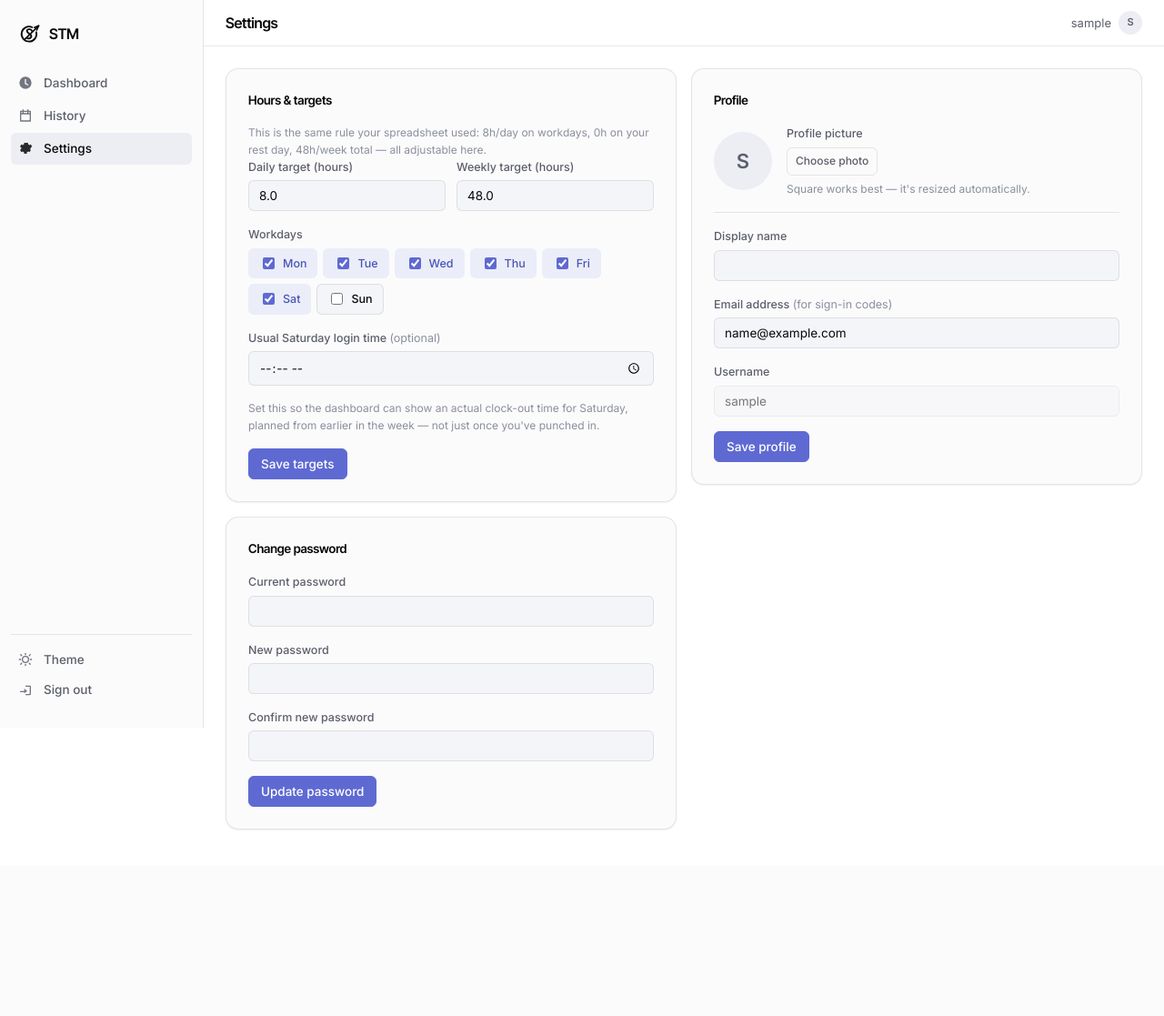
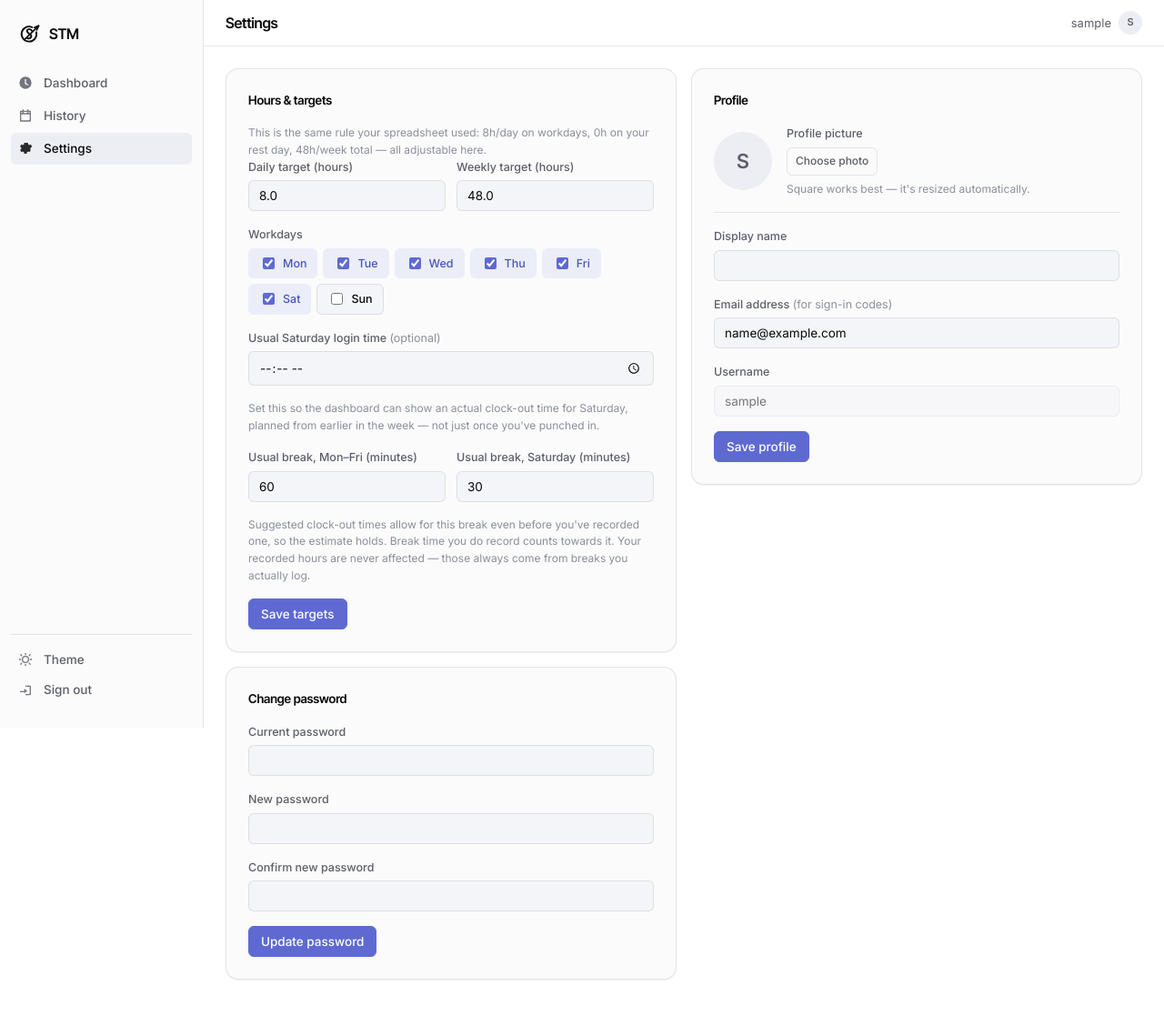
Before and after one commit to savettka/Timesheet-App, a Flask app: page /settings in a window 1280 px wide. Shown: the whole page at 91% size. Before the commit the page ends 912 px from the top, so only its background shows below. Run offline with Flask 3, Linux system fonts and the light colour scheme; the visitor is signed in with stand-in values (Sample User, id 1).

Commit message:
Break allowance in clock-out estimates

```diff
--- a/app/__init__.py
+++ b/app/__init__.py
@@ -39,6 +39,16 @@ def _run_light_migrations():
             )
         if "avatar_filename" not in user_columns:
             statements.append("ALTER TABLE user ADD COLUMN avatar_filename VARCHAR(120)")
+        if "weekday_break_minutes" not in user_columns:
+            statements.append(
+                "ALTER TABLE user ADD COLUMN weekday_break_minutes "
+                "INTEGER NOT NULL DEFAULT 60"
+            )
+        if "saturday_break_minutes" not in user_columns:
+            statements.append(
+                "ALTER TABLE user ADD COLUMN saturday_break_minutes "
+                "INTEGER NOT NULL DEFAULT 30"
+            )
         if "email" not in user_columns:
             # Added without UNIQUE: SQLite can't add a unique column in place.
             # The unique index below does the same job on an existing table.
--- a/app/main.py
+++ b/app/main.py
@@ -146,7 +146,7 @@ def build_dashboard_context():
         worked_today_in_week = logic.entry_total_hours(open_entry, now=now)
         weekly_before_today = weekly["worked_hours"] - worked_today_in_week
         reached, suggested_dt, still_needed = logic.suggested_logout(
-            open_entry, weekly_before_today, weekly["target_hours"], now=now
+            open_entry, weekly_before_today, weekly["target_hours"], now=now, user=user
         )
         # A suggested clock-out that lands on a later day is arithmetic, not
         # advice -- it assumes working straight through without ever logging
@@ -154,7 +154,16 @@ def build_dashboard_context():
         # today's own standard hours, which is a target today can actually meet.
         lands_today = suggested_dt is not None and suggested_dt.date() == now.date()
         today_remaining = today_target - today_worked
-        today_dt = now + timedelta(hours=today_remaining) if today_remaining > 0 else None
+        # Same allowance as the weekly suggestion: the break still to be taken
+        # is time at the desk that won't count as worked.
+        break_to_come = logic.unrecorded_break_hours(
+            user, open_entry.date, open_entry, now=now
+        )
+        today_dt = (
+            now + timedelta(hours=today_remaining + break_to_come)
+            if today_remaining > 0
+            else None
+        )
         suggestion = {
             "reached": reached,
             "lands_today": lands_today,
@@ -163,6 +172,9 @@ def build_dashboard_context():
             "today_target_met": today_remaining <= 0,
             "today_time": logic.fmt_suggested_datetime(today_dt, open_entry.date),
             "today_target_fmt": logic.fmt_hours(today_target),
+            "break_allowance_fmt": (
+                logic.fmt_hours(break_to_come) if break_to_come > 0 else None
+            ),
         }
 
     saturday = logic.saturday_plan(
@@ -506,9 +518,20 @@ def settings():
                 flash("Please enter valid numbers.", "error")
                 return redirect(url_for("main.settings"))
 
+            try:
+                weekday_break = int(request.form.get("weekday_break_minutes", 60) or 0)
+                saturday_break = int(request.form.get("saturday_break_minutes", 30) or 0)
+            except ValueError:
+                flash("Please enter break lengths in whole minutes.", "error")
+                return redirect(url_for("main.settings"))
+
             workdays = request.form.getlist("workdays")
             user.daily_target_hours = max(0.0, daily)
             user.weekly_target_hours = max(0.0, weekly)
+            # Capped at a day: a longer "break" would push every suggestion
+            # past midnight rather than mean anything useful.
+            user.weekday_break_minutes = min(1440, max(0, weekday_break))
+            user.saturday_break_minutes = min(1440, max(0, saturday_break))
             user.workdays = ",".join(sorted(set(workdays))) if workdays else ""
             user.saturday_login_hint = parse_time_field(request.form.get("saturday_login_hint"))
             db.session.commit()
--- a/app/models.py
+++ b/app/models.py
@@ -36,6 +36,12 @@ class User(UserMixin, db.Model):
     # logout clock-time before Saturday actually starts (Settings).
     saturday_login_hint = db.Column(db.Time, nullable=True)
 
+    # The break normally taken, used to push suggested clock-out times later
+    # so they hold even before the break has been recorded. These never touch
+    # recorded hours -- those always come from breaks actually logged.
+    weekday_break_minutes = db.Column(db.Integer, nullable=False, default=60)
+    saturday_break_minutes = db.Column(db.Integer, nullable=False, default=30)
+
     created_at = db.Column(db.DateTime, default=datetime.utcnow)
 
     entries = db.relationship(
@@ -56,6 +62,14 @@ class User(UserMixin, db.Model):
 
     def target_hours_for_weekday(self, weekday):
         return self.daily_target_hours if weekday in self.workday_set() else 0.0
+
+    def expected_break_hours_for(self, weekday):
+        """The break normally taken on this weekday, in hours. Saturday (5)
+        and Sunday (6) use the shorter weekend allowance."""
+        minutes = (
+            self.saturday_break_minutes if weekday >= 5 else self.weekday_break_minutes
+        )
+        return max(0, minutes or 0) / 60.0
 
     @property
     def initials(self):
--- a/app/static/js/app.js
+++ b/app/static/js/app.js
@@ -72,6 +72,14 @@
   }
 
   // ---------------------------------------------------------- status poll
+  // Says how much break a suggested clock-out time is allowing for, so the
+  // number can be reconciled against the hours worked.
+  function breakNote(suggestion) {
+    return suggestion.break_allowance_fmt
+      ? ", including " + suggestion.break_allowance_fmt + " of break"
+      : "";
+  }
+
   function initStatusPoll() {
     if (!window.STM_STATUS_URL) return;
 
@@ -94,11 +102,11 @@
               banner.textContent = "🎉 You've hit your weekly target" + (data.is_logged_in ? " — you can log out any time." : ".");
             } else if (data.suggestion && !data.suggestion.reached && data.suggestion.lands_today) {
               banner.className = "banner banner-info";
-              banner.innerHTML = data.weekly_remaining_fmt + " left this week. At this pace, punch out around <strong>" + data.suggestion.suggested_time + "</strong> today to hit your target.";
+              banner.innerHTML = data.weekly_remaining_fmt + " left this week. At this pace, punch out around <strong>" + data.suggestion.suggested_time + "</strong> today to hit your target" + breakNote(data.suggestion) + ".";
             } else if (data.suggestion && !data.suggestion.reached && !data.suggestion.today_target_met) {
               // The weekly figure can't be reached today, so aim at today's own hours.
               banner.className = "banner banner-info";
-              banner.innerHTML = data.weekly_remaining_fmt + " left this week — more than today can cover. Punch out around <strong>" + data.suggestion.today_time + "</strong> to finish today's " + data.suggestion.today_target_fmt + ".";
+              banner.innerHTML = data.weekly_remaining_fmt + " left this week — more than today can cover. Punch out around <strong>" + data.suggestion.today_time + "</strong> to finish today's " + data.suggestion.today_target_fmt + breakNote(data.suggestion) + ".";
             } else if (data.suggestion && !data.suggestion.reached) {
               banner.className = "banner banner-info";
               banner.textContent = "Today's hours are done. " + data.weekly_remaining_fmt + " left this week — see the Saturday plan below.";
--- a/app/templates/dashboard.html
+++ b/app/templates/dashboard.html
@@ -103,13 +103,15 @@
     {% elif suggestion and suggestion.lands_today %}
       <div class="banner banner-info" id="weekly-banner">
         {{ fmt_hours(weekly.remaining_hours) }} left this week. At this pace, punch out around
-        <strong>{{ suggestion.suggested_time }}</strong> today to hit your target.
+        <strong>{{ suggestion.suggested_time }}</strong> today to hit your target{% if suggestion.break_allowance_fmt %},
+        including {{ suggestion.break_allowance_fmt }} of break{% endif %}.
       </div>
     {% elif suggestion and not suggestion.today_target_met %}
       <div class="banner banner-info" id="weekly-banner">
         {{ fmt_hours(weekly.remaining_hours) }} left this week &mdash; more than today can cover.
         Punch out around <strong>{{ suggestion.today_time }}</strong> to finish today's
-        {{ suggestion.today_target_fmt }}.
+        {{ suggestion.today_target_fmt }}{% if suggestion.break_allowance_fmt %},
+        including {{ suggestion.break_allowance_fmt }} of break{% endif %}.
       </div>
     {% elif suggestion %}
       <div class="banner banner-info" id="weekly-banner">
--- a/app/templates/settings.html
+++ b/app/templates/settings.html
@@ -40,6 +40,21 @@
       </label>
       <p class="hint">Set this so the dashboard can show an actual clock-out time for Saturday, planned
         from earlier in the week &mdash; not just once you've punched in.</p>
+      <div class="field-row">
+        <label class="field">
+          <span>Usual break, Mon&ndash;Fri (minutes)</span>
+          <input type="number" step="5" min="0" max="1440" name="weekday_break_minutes"
+                 value="{{ user.weekday_break_minutes }}">
+        </label>
+        <label class="field">
+          <span>Usual break, Saturday (minutes)</span>
+          <input type="number" step="5" min="0" max="1440" name="saturday_break_minutes"
+                 value="{{ user.saturday_break_minutes }}">
+        </label>
+      </div>
+      <p class="hint">Suggested clock-out times allow for this break even before you've recorded one,
+        so the estimate holds. Break time you do record counts towards it. Your recorded hours are
+        never affected &mdash; those always come from breaks you actually log.</p>
       <div class="form-actions">
         <button type="submit" class="btn btn-primary">Save targets</button>
       </div>
```
Also changed, not shown: app/logic.py (+32 -5 lines).
